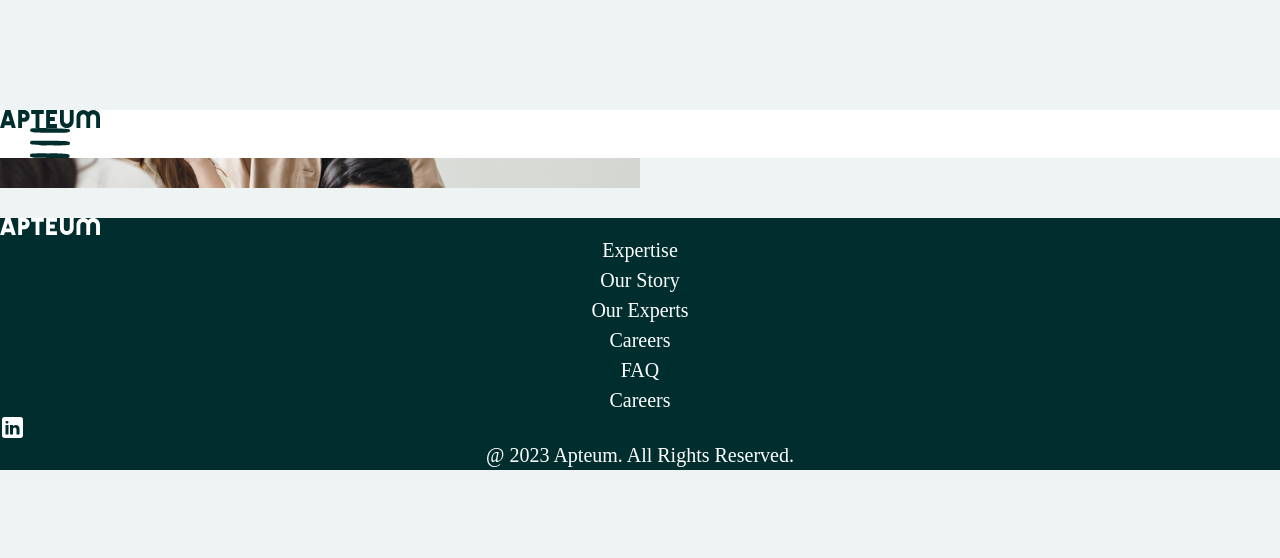
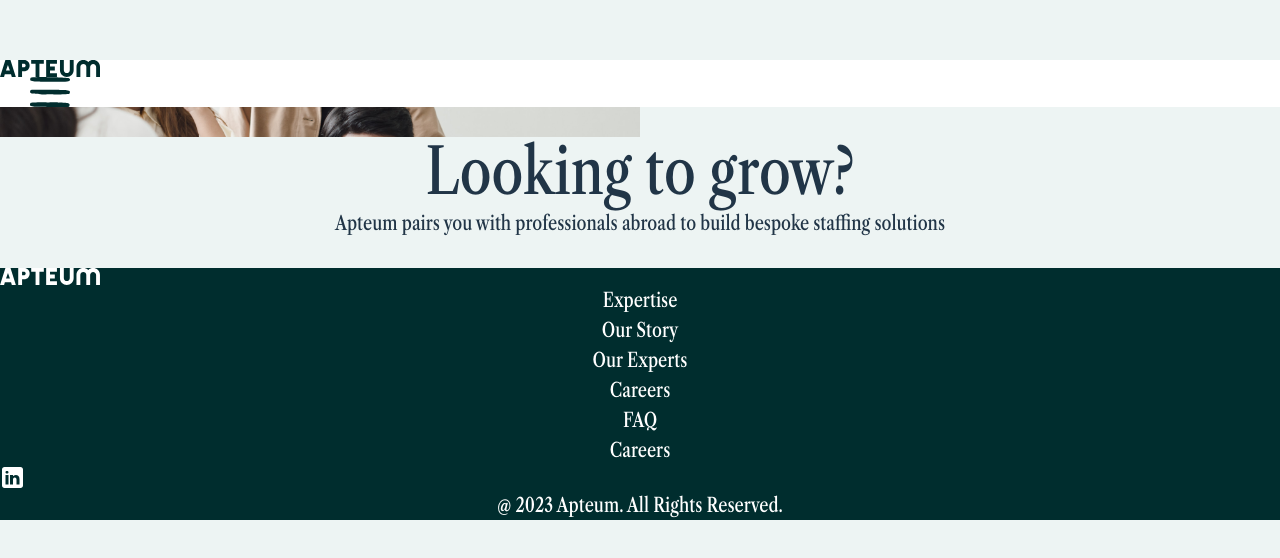
Before and after one commit to rippler7/apteum, a React (Vite) app: page / in a window 1280 px wide. Shown: the part 110-668 px from the top of the page. Built offline with nearby package versions, Linux system fonts and the light colour scheme.

Commit message:
font is finally working

```diff
--- a/src/components/Footer.tsx
+++ b/src/components/Footer.tsx
@@ -3,7 +3,7 @@
 function Footer (){
     return(
 
-            <div id='footerBar' className='flex flex-col absolute bottom-0 w-full justify-between'>
+            <div id='footerBar' className='flex flex-col relative bottom-0 w-full justify-between'>
                 <div className='flex justify-between w-full items-center px-10 pt-3'>
                     <div>
                         <img src={ApteumW} height={20} width={100} alt=""  />
--- a/src/components/SectionOne.tsx
+++ b/src/components/SectionOne.tsx
@@ -5,8 +5,18 @@
             <div className='heroImg'>
                 &nbsp;
             </div>
-            <div>
-                &nbsp;
+            <div className='flex-col justify-between h-full w-full items-center align-items p-50'>
+                <div className='w-full'>
+                    <h1>Looking to grow?</h1>
+                </div>
+                <div className='w-full'>
+                    <p>
+                       <h3>Apteum pairs you with professionals abroad to build bespoke staffing solutions</h3>
+                    </p>
+                </div>
+                <div className='w-full'>
+                    &nbsp;
+                </div>
             </div>
         </div>
     )
--- a/src/index.css
+++ b/src/index.css
@@ -4,7 +4,7 @@
 
 @font-face {
   font-family:'LibreCaslonCondensed-Medium';
-  src: local('LibreCaslonCondensed-Medium'),url('./fonts/LibreCaslonCondensed-Medium.otf') format('otf');
+  src: local('LibreCaslonCondensed-Medium'), url('./fonts/LibreCaslonCondensed-Medium.otf'), format('otf');
 }
 
 :root {
```
